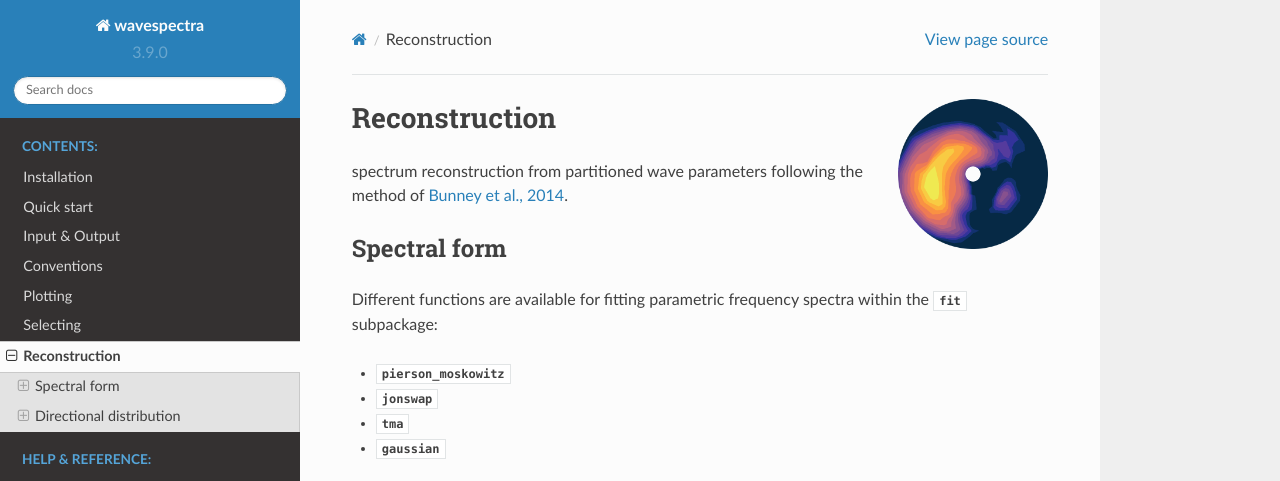
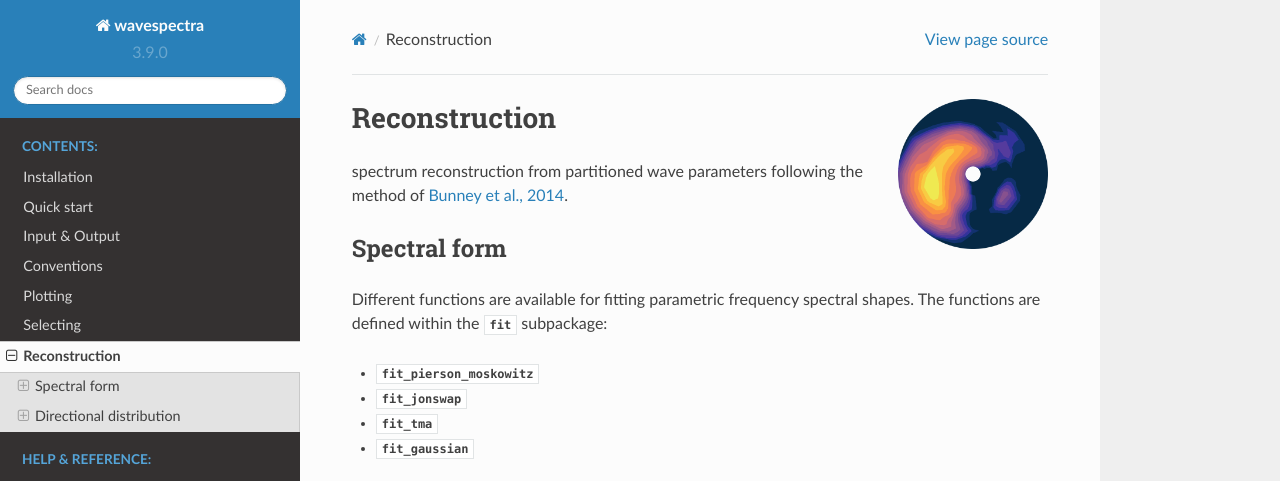
Before and after one commit to wavespectra/wavespectra, a Sphinx documentation site: the page built from docs/fitting.rst, in a window 1280 px wide and 900 px high, cut to the strip 0-481 px from the top of the window. Built offline with Sphinx 7.4.7 and the Read the Docs theme 2.0.0, drawn with Linux system fonts in a browser that asks for light colours.

Commit message:
Fixes to docs

```diff
--- a/docs/fitting.rst
+++ b/docs/fitting.rst
@@ -14,12 +14,12 @@ of `Bunney et al., 2014`_.
 Spectral form
 ~~~~~~~~~~~~~
 
-Different functions are available for fitting parametric frequency spectra within the :py:mod:`~wavespectra.fit` subpackage:
+Different functions are available for fitting parametric frequency spectral shapes. The functions are defined within the :py:mod:`~wavespectra.fit` subpackage:
 
-* :func:`~wavespectra.fit.pierson_moskowitz.pierson_moskowitz`
-* :func:`~wavespectra.fit.jonswap.jonswap`
-* :func:`~wavespectra.fit.tma.tma`
-* :func:`~wavespectra.fit.gaussian.gaussian`
+* :func:`~wavespectra.fit_pierson_moskowitz`
+* :func:`~wavespectra.fit_jonswap`
+* :func:`~wavespectra.fit_tma`
+* :func:`~wavespectra.fit_gaussian`
 
 
 
@@ -51,7 +48,7 @@ Pierson-Moskowitz spectral form for fully developed seas (`Pierson and Moskowitz
     :okexcept:
     :okwarning:
 
-    dset = pierson_moskowitz(freq=freq, hs=2, tp=10)
+    dset = fit_pierson_moskowitz(freq=freq, hs=2, tp=10)
 
     hs = float(dset.spec.hs())
     tp = float(dset.spec.tp())
@@ -75,8 +72,8 @@ Jonswap spectral form for developing seas (`Hasselmann et al., 1973`_).
 .. ipython:: python
     :okwarning:
 
-    dset1 = jonswap(freq=freq, hs=2, tp=10, gamma=3.3)
-    dset2 = jonswap(freq=freq, hs=2, tp=10, gamma=2.0)
+    dset1 = fit_jonswap(freq=freq, hs=2, tp=10, gamma=3.3)
+    dset2 = fit_jonswap(freq=freq, hs=2, tp=10, gamma=2.0)
 
     @suppress
     fig = plt.figure(figsize=(6, 4))
@@ -95,8 +92,8 @@ When the peak enhancement :math:`\gamma=1` Jonswap becomes a Pierson-Moskowitz s
 .. ipython:: python
     :okwarning:
 
-    dset1 = pierson_moskowitz(freq=freq, hs=2, tp=10)
-    dset2 = jonswap(freq=freq, hs=2, tp=10, gamma=1.0)
+    dset1 = fit_pierson_moskowitz(freq=freq, hs=2, tp=10)
+    dset2 = fit_jonswap(freq=freq, hs=2, tp=10, gamma=1.0)
 
     @suppress
     fig = plt.figure(figsize=(6, 4))
@@ -119,8 +116,8 @@ TMA spectral form for seas in water of finite depth (`Bouws et al., 1985`_).
     :okexcept:
     :okwarning:
 
-    dset1 = tma(freq=freq, hs=2, tp=10, dep=10)
-    dset2 = tma(freq=freq, hs=2, tp=10, dep=50)
+    dset1 = fit_tma(freq=freq, hs=2, tp=10, dep=10)
+    dset2 = fit_tma(freq=freq, hs=2, tp=10, dep=50)
 
     @suppress
     fig = plt.figure(figsize=(6, 4))
@@ -140,8 +137,8 @@ In deep water TMA becomes a Jonswap spectrum:
     :okexcept:
     :okwarning:
 
-    dset1 = jonswap(freq=freq, hs=2, tp=10)
-    dset2 = tma(freq=freq, hs=2, tp=10, dep=80)
+    dset1 = fit_jonswap(freq=freq, hs=2, tp=10)
+    dset2 = fit_tma(freq=freq, hs=2, tp=10, dep=80)
 
     @suppress
     fig = plt.figure(figsize=(6, 4))
@@ -168,8 +165,8 @@ where :math:`T_0` is the period corresponding to the lowest frequency bin.
     :okexcept:
     :okwarning:
 
-    dset1 = gaussian(freq=freq, hs=2, fp=1/10, tm01=8, tm02=8)
-    dset2 = gaussian(freq=freq, hs=2, fp=1/10, tm01=8, tm02=6)
+    dset1 = fit_gaussian(freq=freq, hs=2, fp=1/10, tm01=8, tm02=8)
+    dset2 = fit_gaussian(freq=freq, hs=2, fp=1/10, tm01=8, tm02=6)
 
     @suppress
     fig = plt.figure(figsize=(6, 4))
```
Also changed, not shown: other parts of docs/fitting.rst (+2 -6 lines), docs/api.rst (+8 -8 lines), 1 other file.
